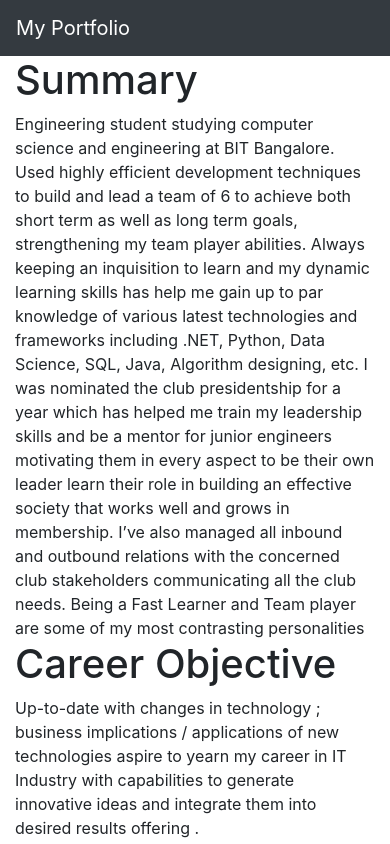
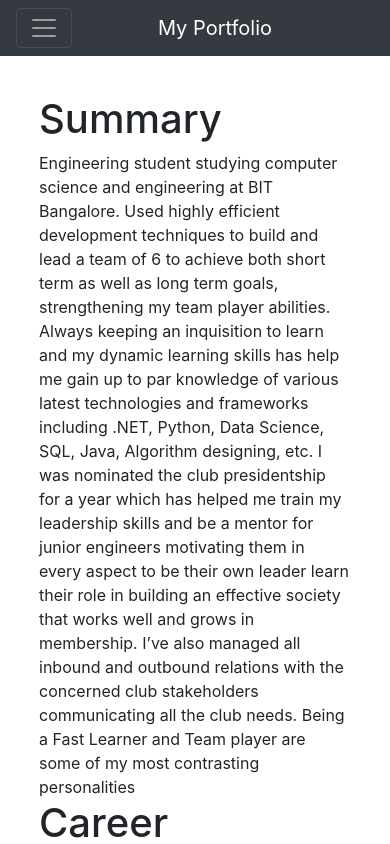
Before and after one commit to bhavesh-prasad/my_portfolio, a React (Create React App) app: page / in a window 390 px wide. Shown: the top 844 px of the page. Built offline with nearby package versions, Linux system fonts and the light colour scheme.

Commit message:
Navbar Responsivness Bug Removed

```diff
--- a/public/index.css
+++ b/public/index.css
@@ -2,4 +2,11 @@
     margin: 0%;
     -webkit-font-smoothing: antialiased;
     -moz-osx-font-smoothing: grayscale;
-  }
+    /* background-color: black; */
+}
+
+#root{
+ padding-left: 10%;
+ padding-right: 10%;
+ margin-top: 10%;
+}
--- a/public/index.html
+++ b/public/index.html
@@ -16,9 +16,12 @@
     <script src="https://cdnjs.cloudflare.com/ajax/libs/popper.js/1.14.7/umd/popper.min.js" integrity="sha384-UO2eT0CpHqdSJQ6hJty5KVphtPhzWj9WO1clHTMGa3JDZwrnQq4sF86dIHNDz0W1" crossorigin="anonymous"></script>
     <script src="https://stackpath.bootstrapcdn.com/bootstrap/4.3.1/js/bootstrap.min.js" integrity="sha384-JjSmVgyd0p3pXB1rRibZUAYoIIy6OrQ6VrjIEaFf/nJGzIxFDsf4x0xIM+B07jRM" crossorigin="anonymous"></script>
     <nav class="navbar navbar-expand-lg navbar-dark bg-dark">
+      <button class="navbar-toggler" type="button" data-toggle="collapse" data-target="#navbarSupportedContent" aria-controls="navbarSupportedContent" aria-expanded="false" aria-label="Toggle navigation">
+        <span class="navbar-toggler-icon"></span>
+      </button>
       <a class="navbar-brand" href="/">My Portfolio</a>
       <div>
-        <div class="collapse navbar-collapse" id="nestedNav">
+        <div class="collapse navbar-collapse" id="navbarSupportedContent">
           <ul class="navbar-nav mr-auto">
             <li class="nav-item">
               <a class="nav-link" href="/eaducation">Eaducation</a>
@@ -32,6 +35,6 @@
           </ul>
       </div>
     </nav>
-    <div id="root"></div>
+    <div class="parallax-container" id="root"></div>
   </body>
 </html>
--- a/src/components/Home/home.js
+++ b/src/components/Home/home.js
@@ -1,8 +1,9 @@
 import React from 'react';
-class home_contents extends React.Component{
-    render(){
-        return(
-            <div class="container">
+class home_contents extends React.Component {
+  render() {
+    return (
+      <div>
+
         <div>
           <h1>Summary</h1>
         </div>
--- a/src/index.js
+++ b/src/index.js
@@ -7,4 +7,3 @@
 ReactDOM.render(
     <App/>  ,  document.getElementById('root')
 );
-ReactDOM.render(<App/>,document.getElementById('root'));
```
Lines whose indentation alone changed are shown as unchanged.
